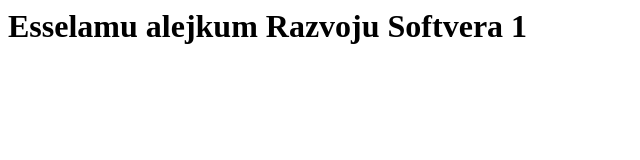
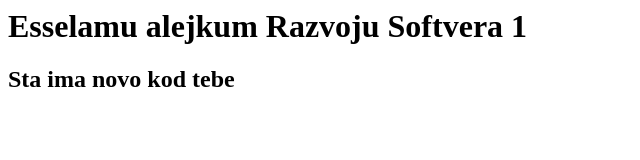
Before and after one commit to gammar007/rs1-sedmica02, a plain HTML site: page index.html in a window 1280 px wide. Shown: the whole page, without its empty margins (0-640 px from the left). Drawn offline with Linux system fonts and the light colour scheme.

Commit message:
dodat index.html novi

```diff
--- a/index.html
+++ b/index.html
@@ -1 +1,2 @@
 <h1>Esselamu alejkum Razvoju Softvera 1</h1>
+<h2>Sta ima novo kod tebe</h1>
```
